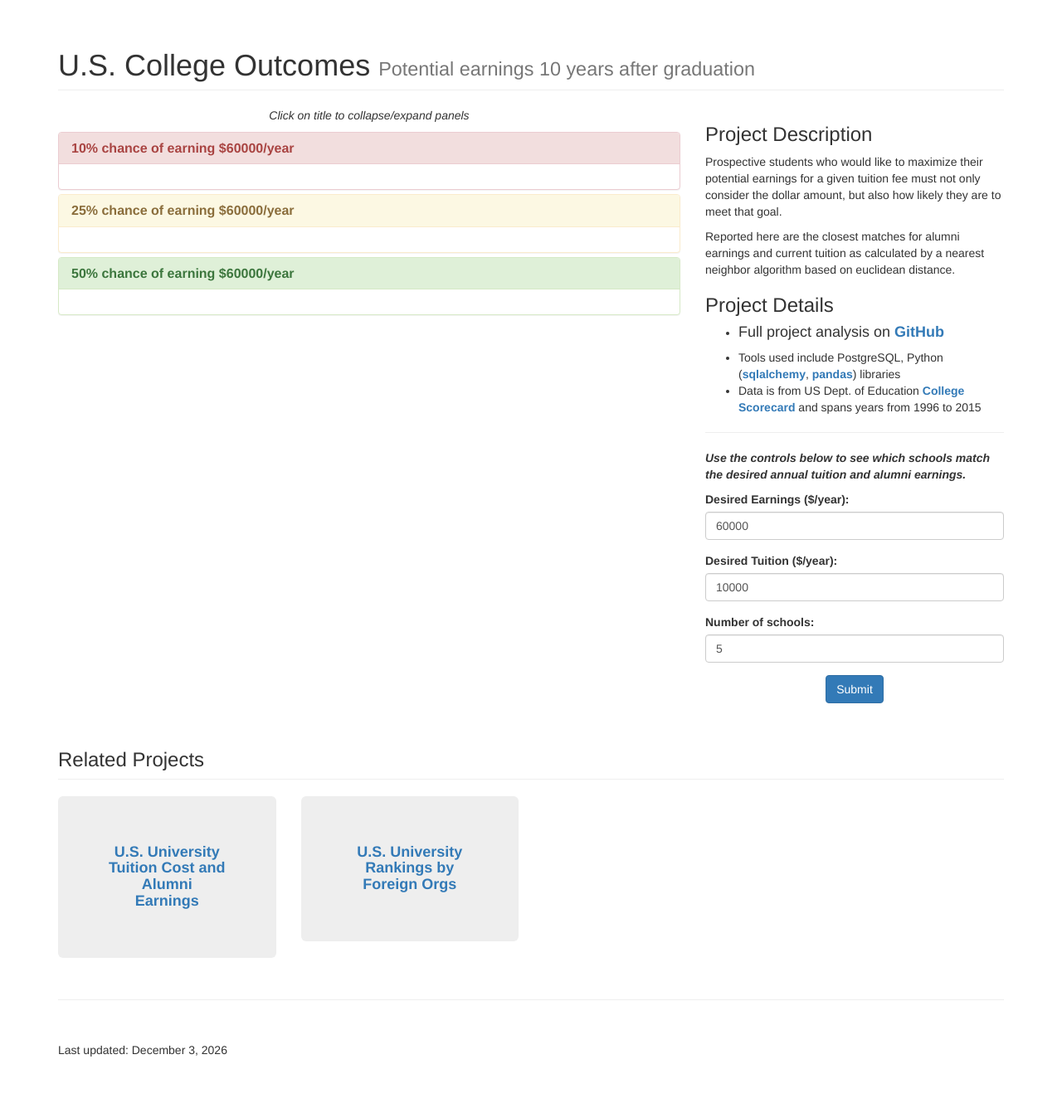
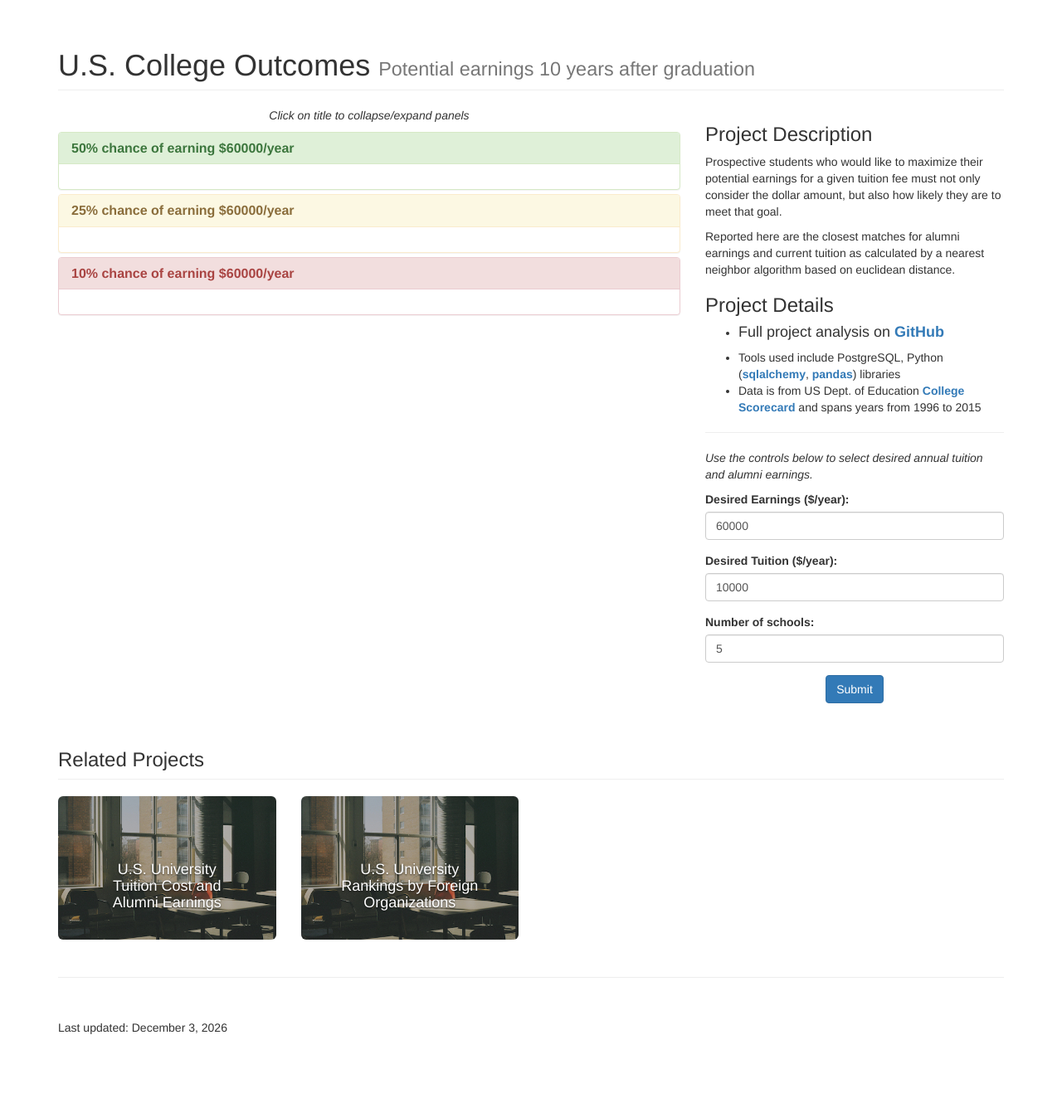
Before and after one commit to dbricare/bricdatascience, a Flask app: page /earncost in a window 1280 px wide. Shown: the part 51-1387 px from the top of the page at 83% size. After the commit the page ends 1298 px from the top, so only its background shows below. Run offline with Flask 2, Linux system fonts and the light colour scheme; parts of the project's set-up code (start-up, migrations or seed data) failed here and were passed over; some libraries are stand-ins or nearby versions.

Commit message:
minor layout and related projects update

```diff
--- a/bricdatascience/templates/earncost.html
+++ b/bricdatascience/templates/earncost.html
@@ -80,15 +80,15 @@
             <div class="col-md-8">
               <p class="text-center"><i>Click on title to collapse/expand panels</i><p>
                 <div class="panel-group">
-                  <div class="panel panel-danger">
+                  <div class="panel panel-success">
                     <div class="panel-heading">
                       <h4 class="panel-title">
-                        <a data-toggle="collapse" href="#collapse1">10% chance of earning ${{ earnings }}/year</a>
+                        <a data-toggle="collapse" href="#collapse1">50% chance of earning ${{ earnings }}/year</a>
                       </h4>
                     </div>
                     <div id="collapse1" class="panel-collapse collapse in">
                       <div class="panel-body">
-                      {{ dfs['10%'] | safe }}
+                      {{ dfs['50%'] | safe }}
                       </div>
                     </div>
                   </div>
@@ -104,15 +104,15 @@
                       </div>
                     </div>
                   </div>
-                  <div class="panel panel-success">
+                  <div class="panel panel-danger">
                     <div class="panel-heading">
                       <h4 class="panel-title">
-                        <a data-toggle="collapse" href="#collapse3">50% chance of earning ${{ earnings }}/year</a>
+                        <a data-toggle="collapse" href="#collapse3">10% chance of earning ${{ earnings }}/year</a>
                       </h4>
                     </div>
                     <div id="collapse3" class="panel-collapse collapse in">
                       <div class="panel-body">
-                      {{ dfs['50%'] | safe }}
+                      {{ dfs['10%'] | safe }}
                       </div>
                     </div>
                   </div>
@@ -130,8 +130,8 @@
                     <li>Data is from US Dept. of Education <a href="https://collegescorecard.ed.gov/data/">College Scorecard</a> and spans years from 1996 to 2015</li>
                 </ul>
                 <hr>
-                <p><b><i>Use the controls below to see which schools match the desired
-                annual tuition and alumni earnings.</i></b></p>
+                <p><i>Use the controls below to select desired
+                annual tuition and alumni earnings.</i></p>
                 <form role="form" method="post" action="earncost">
                 <div class="form-group">
                   <label for="earn">Desired Earnings ($/year): </label>
@@ -159,19 +159,28 @@
 
         <!-- Related Projects Row -->
         <div class="row">
-
             <div class="col-lg-12">
                 <h3 class="page-header">Related Projects</h3>
             </div>
-            <div class="col-sm-3 col-xs-6">
-              <div class="jumbotron text-center related">
-                <h4><a href="{{ url_for('earncost') }}">U.S. University Tuition Cost and Alumni Earnings</a></h4>
+            <div class="col-md-3 col-xs-6">
+              <a href="{{ url_for('earncost') }}">
+              <img src="{{ url_for('static',
+              filename='img/educationitem.jpg') }}" class="img-responsive img-rounded
+              portfolio-item">
+              <div class="carousel-caption">
+                <h4>U.S. University Tuition Cost and Alumni Earnings</h4>
               </div>
+              </a>
             </div>
-            <div class="col-sm-3 col-xs-6">
-              <div class="jumbotron text-center related">
-                <h4><a href="{{ url_for('rankings') }}">U.S. University Rankings by Foreign Orgs</a></h4>
+            <div class="col-md-3 col-xs-6">
+              <a href="{{ url_for('rankings') }}">
+              <img src="{{ url_for('static',
+              filename='img/educationitem.jpg') }}" class="img-responsive img-rounded
+              portfolio-item">
+              <div class="carousel-caption">
+                <h4>U.S. University Rankings by Foreign Organizations</h4>
               </div>
+              </a>
             </div>
         </div>
         <!-- /.row -->
```
Also changed, not shown: bricdatascience/templates/rankings.html (+20 -11 lines), bricdatascience/static/img/educationitem.jpg (added).
